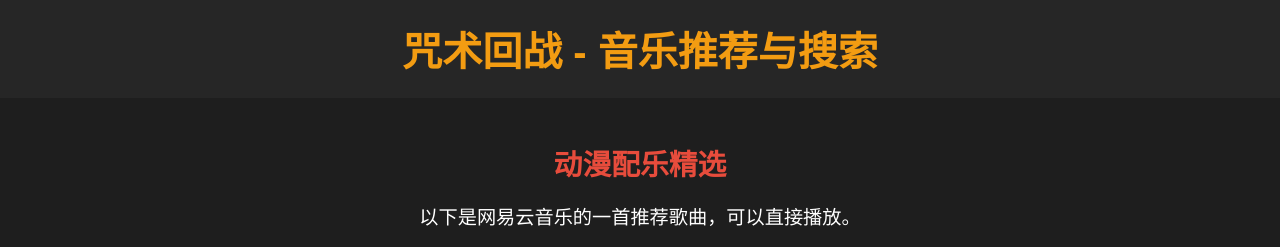
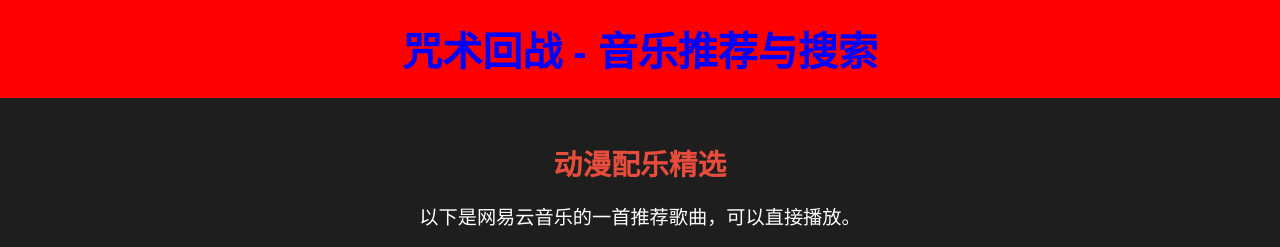
Before and after one commit to o-kada-o/kada-class, a plain HTML site: page index.html in a window 1280 px wide. Shown: the top 247 px of the page. Drawn offline with Linux system fonts and the light colour scheme.

Commit message:
Update index.html

```diff
--- a/index.html
+++ b/index.html
@@ -14,13 +14,13 @@
             text-align: center;
         }
         header {
-            background-color: #262626;
+            background-color: #ff0000; /* 红色背景 */
             padding: 20px 0;
         }
         header h1 {
             margin: 0;
             font-size: 2.5em;
-            color: #f39c12;
+            color: #0000ff; /* 蓝色文字 */
         }
         .content {
             padding: 20px;
```
